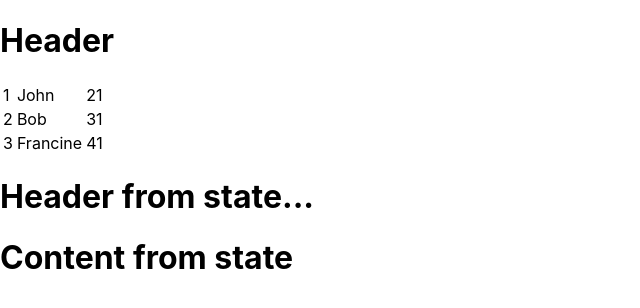
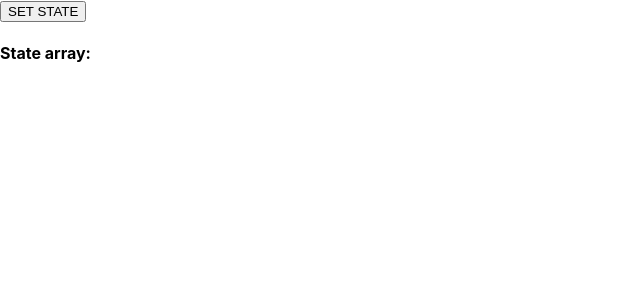
Before and after one commit to kajcanat/learning-reactjs, a React (Create React App) app: page / in a window 1280 px wide. Shown: the top 308 px of the page, without its empty margins (0-640 px from the left). Built offline with nearby package versions, Linux system fonts and the light colour scheme.

Commit message:
set State

```diff
--- a/src/App.jsx
+++ b/src/App.jsx
@@ -6,27 +6,21 @@
     this.state = {
       header: "Header from state...",
       content: "Content from state",
-      data:
-      [
-	{"id":1, name:"John", age:21},
-	{"id":2, name:"Bob", age:31},
-	{"id":3, name:"Francine", age:41}
-      ]
+      data: []
     }
-   }
+    this.setStateHandler = this.setStateHandler.bind(this);
+   };
+   setStateHandler()  {
+     var item = "setState...";
+     var myArray = this.state.data.slice();
+         myArray.push(item);
+     this.setState({data: myArray})
+   };
    render() {
       return (
          <div>
-            <Header/>
-            <table>
-		<tbody>
-		{this.state.data.map((person, i) => <TableRow key = {i} data = {person} />)}
-		</tbody>
-	    </table>
-	    <div>
-	     <h1>{this.state.header}</h1>
-	     <h1>{this.state.content}</h1>
-	    </div>
+	  <button onClick = {this.setStateHandler}>SET STATE</button>
+	  <h4>State array: {this.state.data}</h4>
          </div>
       );
    }
```
